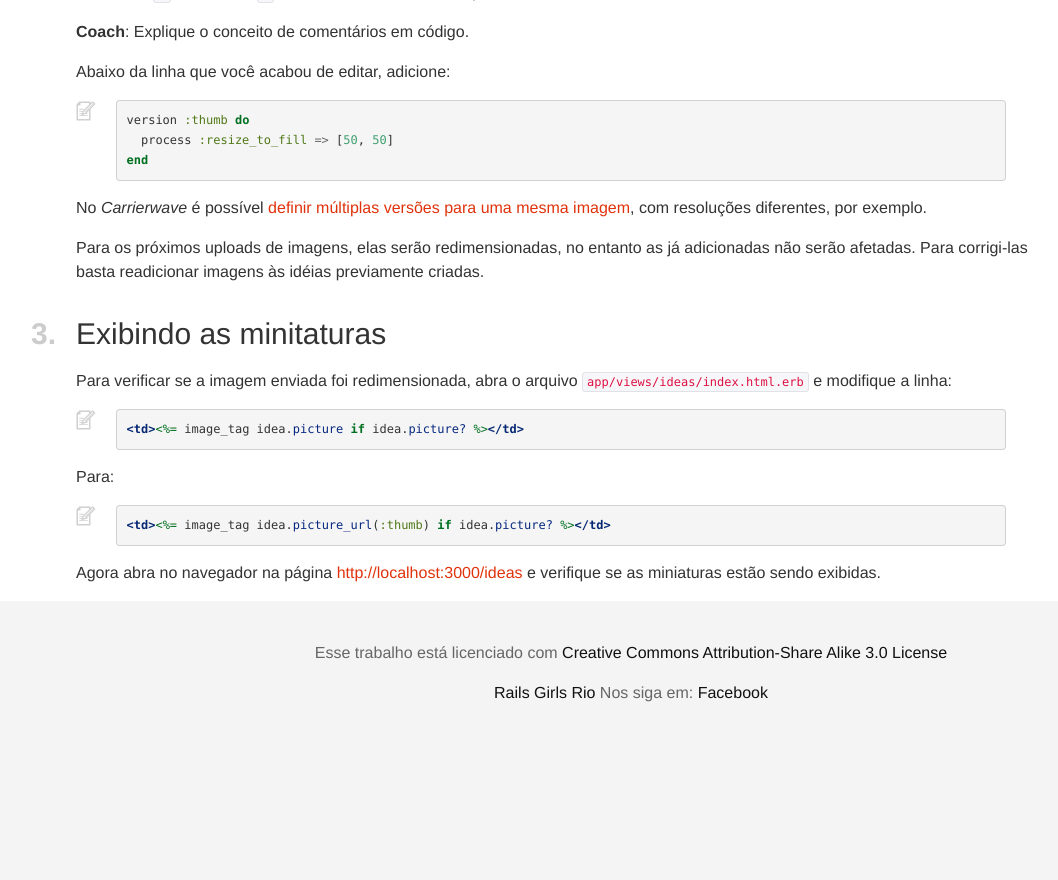
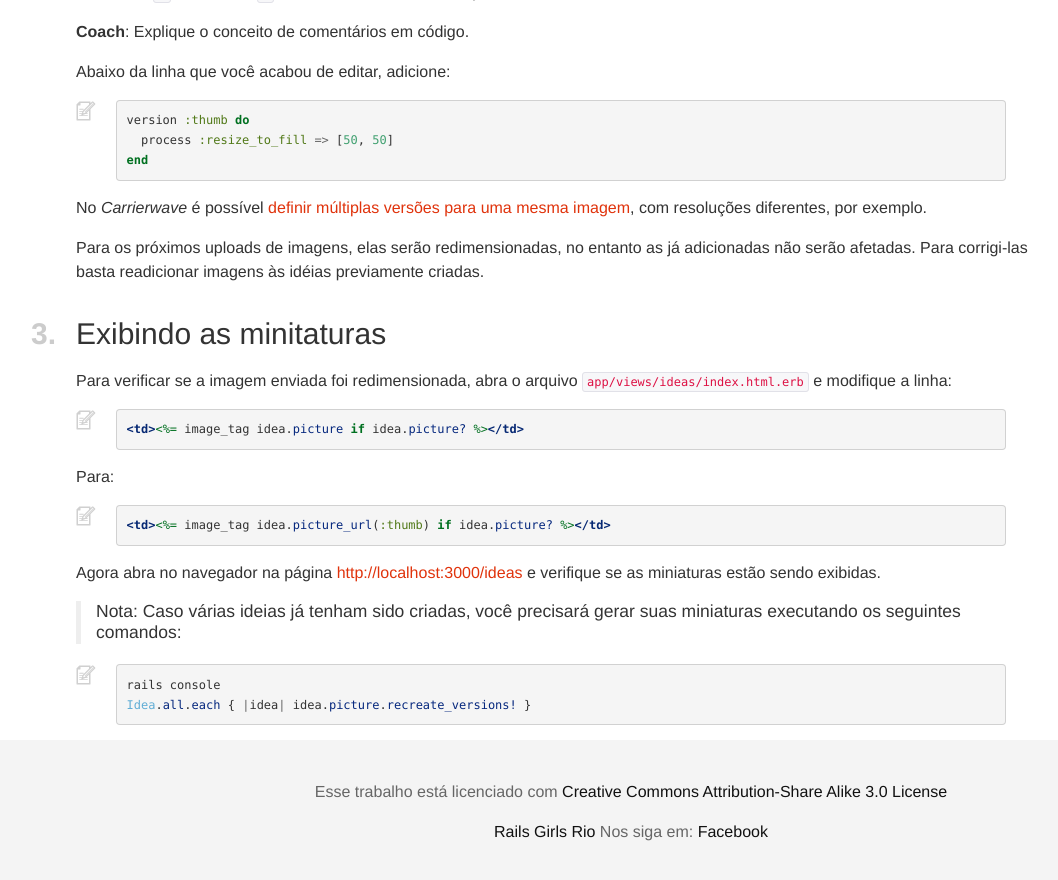
Before and after one commit to railsgirls/guides.railsgirls.com, a Jekyll site: the page built from _posts/2015-12-11-miniaturas.markdown, in a window 1280 px wide and 900 px high, scrolled down 2534 px. Shown: the top 880 px of the window, without its empty margins (9-1067 px from the left). Built offline with Jekyll 4.4.1, drawn with Linux system fonts in a browser that asks for light colours; nearby versions of some CDN libraries; before the commit the page ends 3295 px from its top, so only the background shows below that.

Commit message:
add note on regenerate thumbnails

```diff
--- a/_posts/2015-12-11-miniaturas.markdown
+++ b/_posts/2015-12-11-miniaturas.markdown
@@ -148,3 +148,10 @@ Para:
 
 
 Agora abra no navegador na página [http://localhost:3000/ideas](http://localhost:3000/ideas){:target="_blank"} e verifique se as miniaturas estão sendo exibidas.
+
+> Nota: Caso várias ideias já tenham sido criadas, você precisará gerar suas miniaturas executando os seguintes comandos:
+
+{% highlight ruby %}
+rails console
+Idea.all.each { |idea| idea.picture.recreate_versions! }
+{% endhighlight %}
```
